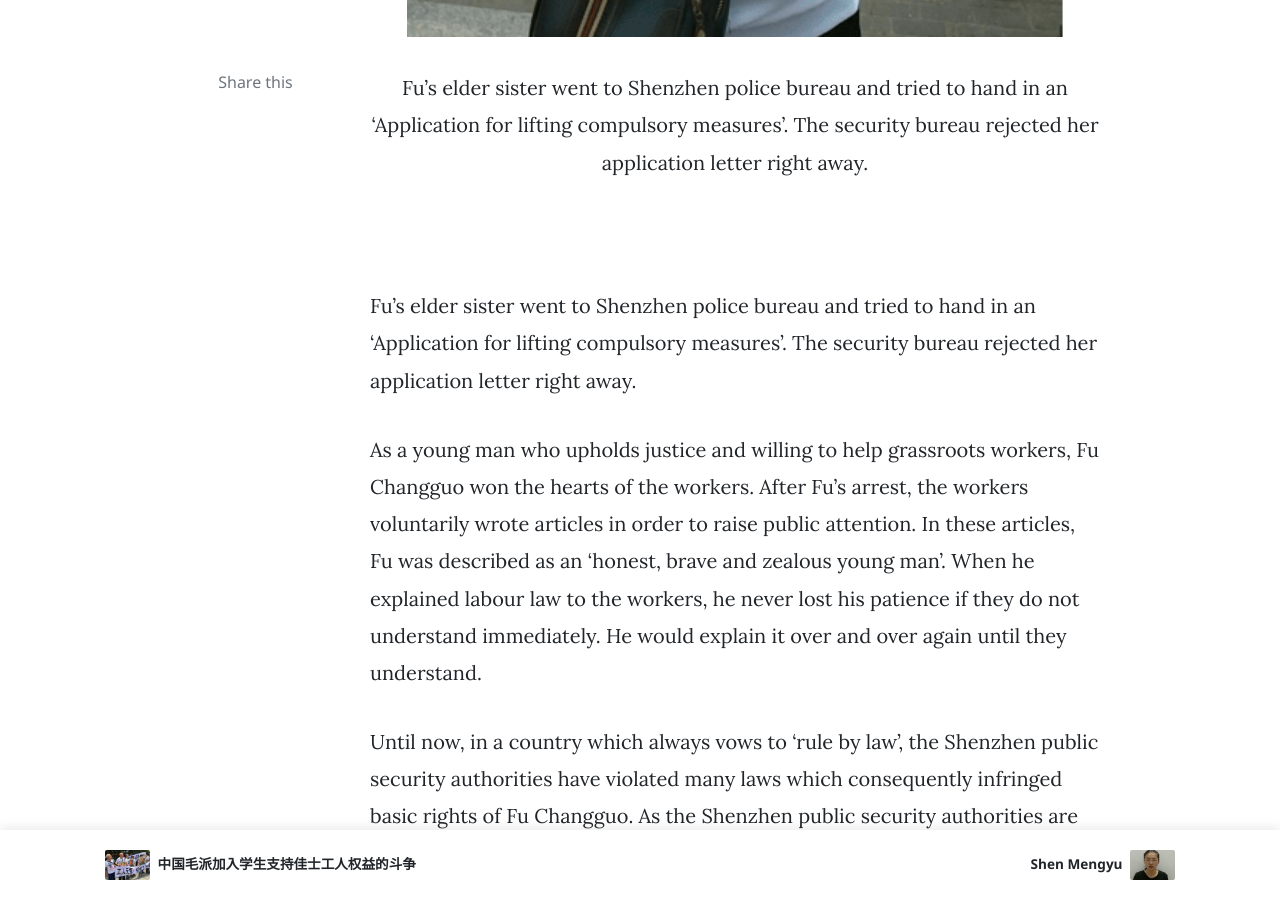
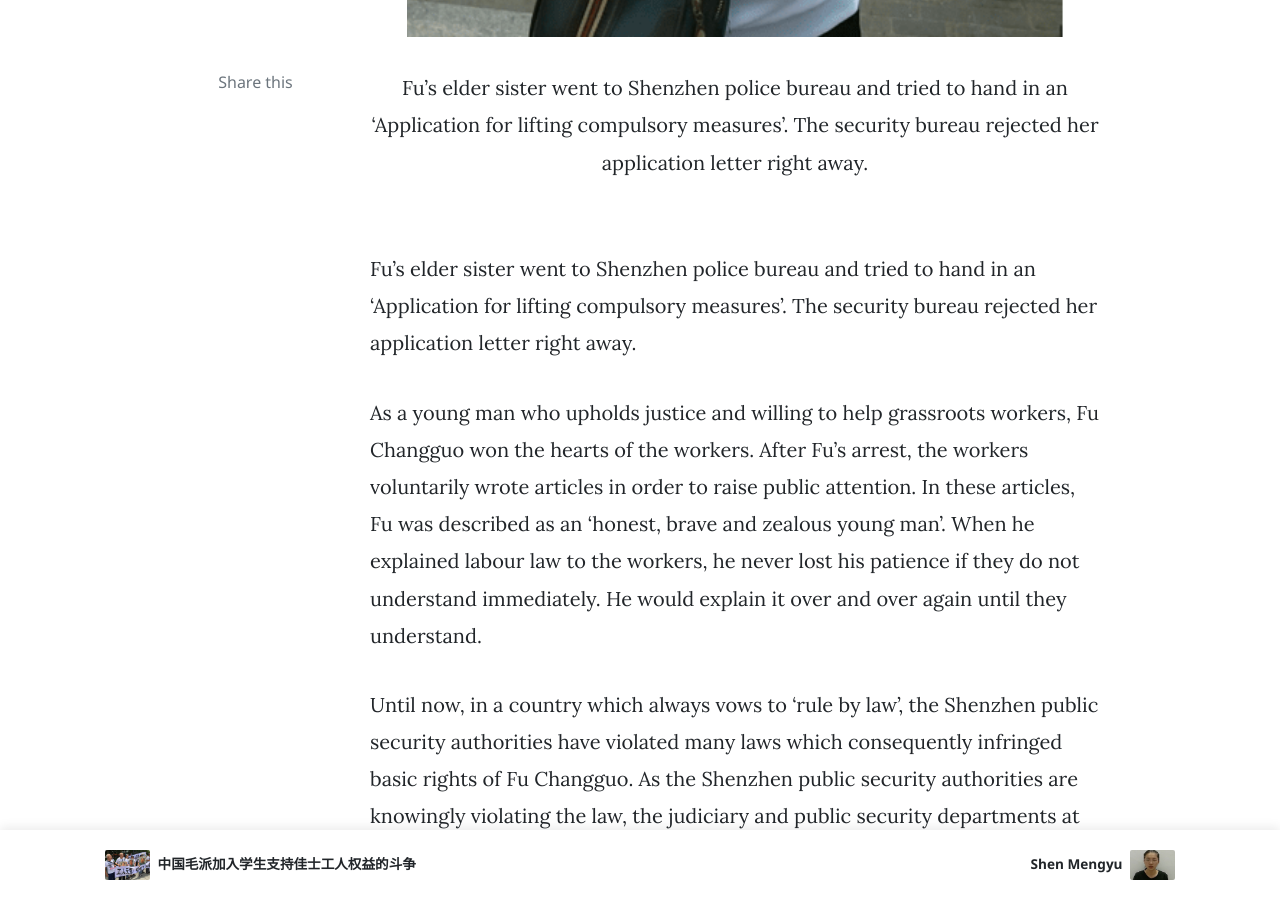
Before and after one commit to laoquan18/laoquan18.github.io, a Jekyll site: the page built from _posts/2019-07-20-Fu-Changguo.md, in a window 1280 px wide and 900 px high, scrolled down 3145 px. Built offline with Jekyll 4.4.1, drawn with Linux system fonts in a browser that asks for light colours; nearby versions of some CDN libraries; comment, search, counter and statistics services are not loaded.

Commit message:
Update 2019-07-20-Fu-Changguo.md

```diff
--- a/_posts/2019-07-20-Fu-Changguo.md
+++ b/_posts/2019-07-20-Fu-Changguo.md
@@ -25,8 +25,7 @@ In legal terms, the public security authorities are obliged to inform the detain
 During his five months of detention and three months of forced disappearance, Fu has lost not only his personal freedom but also the precious opportunity to accompany his mother during her last days. Fu’s mother died of illness in January 2019 while he was under detention. Before she passed away, Fu’s family repeatedly requested the authorities for an interim bail so that he could see his mother one last time, but all requests were denied. Fu was not even allowed to arrange his mother’s funeral.
 
 
-<div style="text-align:center"><img src="/images/fuchangguo1.png" width="90%"/><br>Fu’s elder sister went to Shenzhen police bureau and tried to hand in an ‘Application for lifting compulsory measures’. The security bureau rejected her application letter right away.</div><br><br>
-
+<div style="text-align:center"><img src="/images/fuchangguo1.png" width="90%"/><br>Fu’s elder sister went to Shenzhen police bureau and tried to hand in an ‘Application for lifting compulsory measures’. The security bureau rejected her application letter right away.</div><br>
 
 
 Fu’s elder sister went to Shenzhen police bureau and tried to hand in an ‘Application for lifting compulsory measures’. The security bureau rejected her application letter right away.
```
